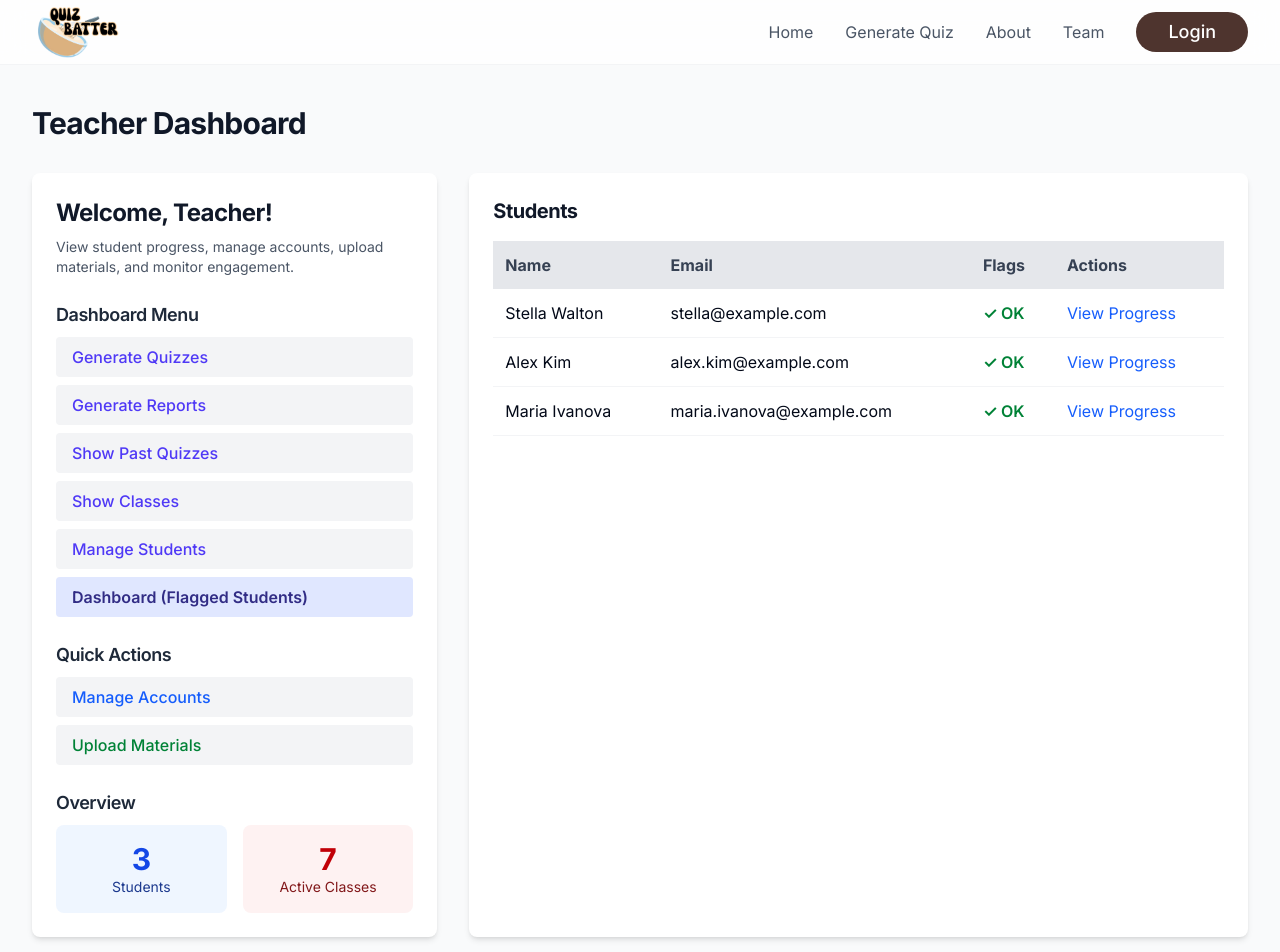
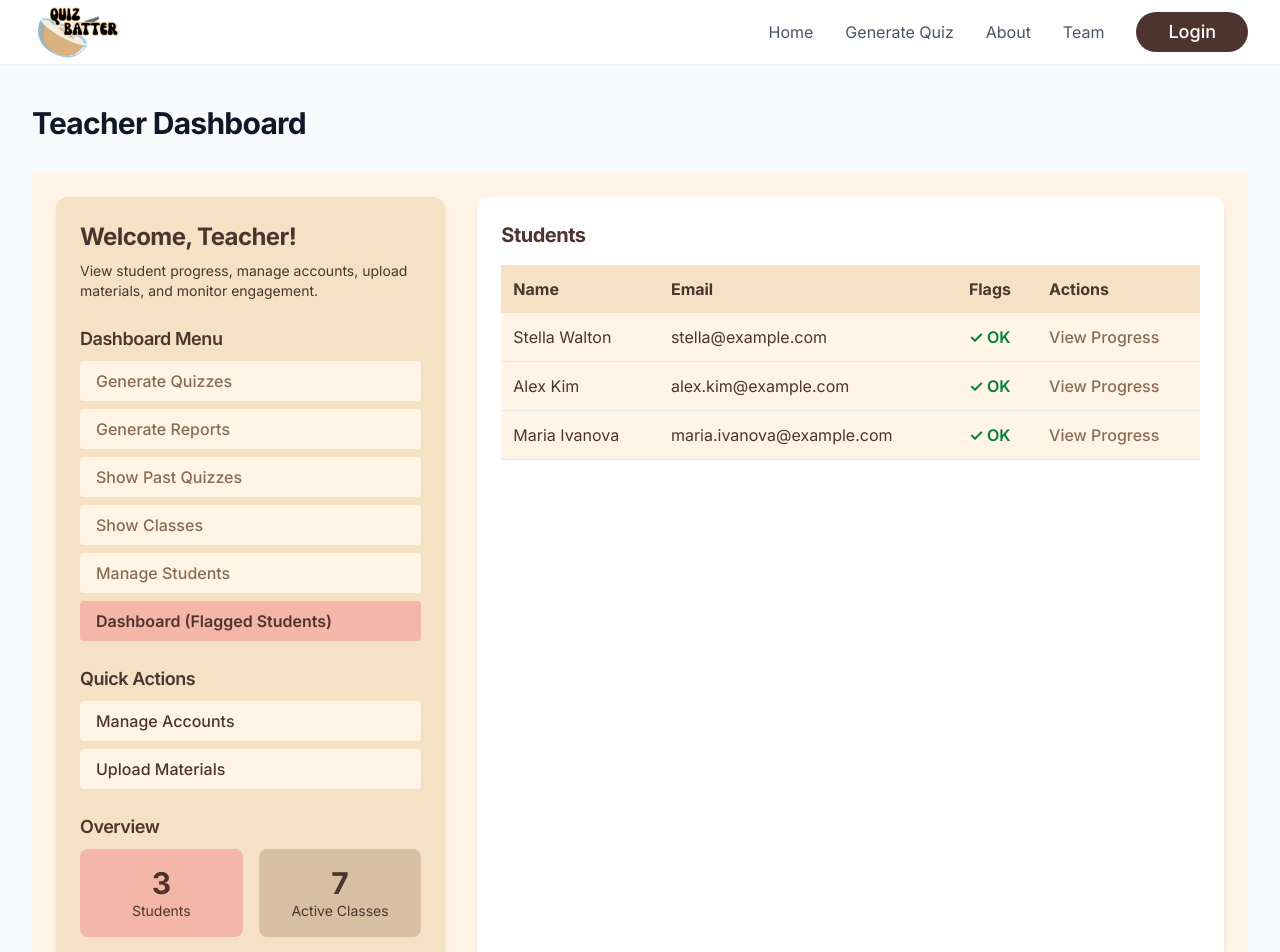
Before and after one commit to gongahkia/dothack-hackathon-2025, a Next.js app: page /teacher-dashboard in a window 1280 px wide. Shown: the top 952 px of the page. Built offline with nearby package versions, Linux system fonts and the light colour scheme.

Commit message:
bgfgnghn

```diff
--- a/components/show-classes.tsx
+++ b/components/show-classes.tsx
@@ -13,34 +13,32 @@ interface ShowClassesProps {
 
 export function ShowClasses({ classes }: ShowClassesProps) {
   return (
-    <div className="bg-white dark:bg-gray-900 rounded-lg shadow-md p-6 max-w-4xl mx-auto">
-      <h2 className="text-2xl font-bold text-gray-900 dark:text-white mb-4">
-        Classes
-      </h2>
+    <div className="rounded-2xl shadow-md p-6 max-w-4xl mx-auto bg-[#FFF4E6]">
+      <h2 className="text-2xl font-bold mb-4 text-[#4E342E]">Classes</h2>
       {classes.length === 0 ? (
-        <p className="text-gray-600 dark:text-gray-400 italic">No classes found.</p>
+        <p className="italic text-[#8B6C53]">No classes found.</p>
       ) : (
         <div className="overflow-x-auto">
-          <table className="min-w-full table-auto">
-            <thead>
-              <tr className="bg-gray-200 dark:bg-gray-700 text-gray-700 dark:text-gray-200">
-                <th className="p-3 text-left">Class Name</th>
-                <th className="p-3 text-left">Students Enrolled</th>
-                <th className="p-3 text-left">Actions</th>
+          <table className="min-w-full table-auto border-collapse">
+            <thead className="sticky top-0 z-10 bg-[#FFD7A5]">
+              <tr>
+                <th className="p-3 text-left font-semibold text-[#4E342E]">Class Name</th>
+                <th className="p-3 text-left font-semibold text-[#4E342E]">Students Enrolled</th>
+                <th className="p-3 text-left font-semibold text-[#4E342E]">Actions</th>
               </tr>
             </thead>
             <tbody>
               {classes.map((cls) => (
                 <tr
                   key={cls.id}
-                  className="border-b border-gray-100 dark:border-gray-700 hover:bg-gray-50 dark:hover:bg-gray-800"
+                  className="border-b border-[#D8BFA2] hover:bg-[#FFD7A5]/40 transition"
                 >
-                  <td className="p-3">{cls.name}</td>
-                  <td className="p-3">{cls.studentCount}</td>
+                  <td className="p-3 text-[#8B6C53]">{cls.name}</td>
+                  <td className="p-3 text-[#8B6C53]">{cls.studentCount}</td>
                   <td className="p-3">
                     <a
                       href={`/classes/${cls.id}`}
-                      className="text-blue-600 dark:text-blue-400 hover:underline"
+                      className="text-[#4E342E] hover:underline"
                     >
                       View Class
                     </a>
--- a/components/teacher-dashboard.tsx
+++ b/components/teacher-dashboard.tsx
@@ -3,7 +3,6 @@ import React from "react";
 interface Student {
   name: string;
   email: string;
-  // You can add more fields like avatar, lastLogin, etc.
 }
 
 interface TeacherDashboardProps {
@@ -11,126 +10,89 @@ interface TeacherDashboardProps {
 }
 
 export function TeacherDashboard({ students }: TeacherDashboardProps) {
-  // You might fetch 'students' in the page, or do it here with useEffect and state.
-
   return (
-    <div className="flex flex-col lg:flex-row gap-8">
-      {/* Left-side panel: Quick stats, classes, and nav links */}
-      <aside className="w-full lg:w-1/3 bg-white dark:bg-gray-900 rounded-lg shadow-md p-6 mb-6 lg:mb-0">
+    <div className="flex flex-col lg:flex-row gap-8 bg-[#FFF4E6] p-6 min-h-screen">
+      {/* Left Panel */}
+      <aside className="w-full lg:w-1/3 rounded-xl shadow-md p-6 bg-[#F5E2C4] text-[#4E342E]">
         <div className="mb-6">
-          <h2 className="text-2xl font-bold text-gray-900 dark:text-white mb-2">
-            Welcome, Teacher!
-          </h2>
-          <p className="text-gray-600 dark:text-gray-300 text-sm">
+          <h2 className="text-2xl font-bold mb-2">Welcome, Teacher!</h2>
+          <p className="text-sm">
             View student progress, manage accounts, upload materials, and monitor engagement.
           </p>
         </div>
 
-        {/* Navigation links for dashboard pages */}
+        {/* Navigation */}
         <nav className="mb-6">
-          <h3 className="text-lg font-semibold text-gray-800 dark:text-gray-200 mb-2">
-            Dashboard Menu
-          </h3>
+          <h3 className="text-lg font-semibold mb-2">Dashboard Menu</h3>
           <ul className="space-y-2">
-            <li>
-              <a
-                href="/generate"
-                className="block px-4 py-2 rounded bg-gray-100 dark:bg-gray-800 text-indigo-600 dark:text-indigo-400 hover:bg-indigo-50 dark:hover:bg-gray-700 font-medium transition"
-              >
-                Generate Quizzes
-              </a>
-            </li>
-            <li>
-              <a
-                href="/generate-report"
-                className="block px-4 py-2 rounded bg-gray-100 dark:bg-gray-800 text-indigo-600 dark:text-indigo-400 hover:bg-indigo-50 dark:hover:bg-gray-700 font-medium transition"
-              >
-                Generate Reports
-              </a>
-            </li>
-            <li>
-              <a
-                href="/past-quizzes"
-                className="block px-4 py-2 rounded bg-gray-100 dark:bg-gray-800 text-indigo-600 dark:text-indigo-400 hover:bg-indigo-50 dark:hover:bg-gray-700 font-medium transition"
-              >
-                Show Past Quizzes
-              </a>
-            </li>
-            <li>
-              <a
-                href="/classes"
-                className="block px-4 py-2 rounded bg-gray-100 dark:bg-gray-800 text-indigo-600 dark:text-indigo-400 hover:bg-indigo-50 dark:hover:bg-gray-700 font-medium transition"
-              >
-                Show Classes
-              </a>
-            </li>
-            <li>
-              <a
-                href="/manage-students"
-                className="block px-4 py-2 rounded bg-gray-100 dark:bg-gray-800 text-indigo-600 dark:text-indigo-400 hover:bg-indigo-50 dark:hover:bg-gray-700 font-medium transition"
-              >
-                Manage Students
-              </a>
-            </li>
-            <li>
-              <a
-                href="/teacher-dashboard" // Current dashboard, could be root if preferred
-                className="block px-4 py-2 rounded bg-indigo-100 dark:bg-indigo-700 text-indigo-900 dark:text-indigo-200 font-semibold"
-              >
-                Dashboard (Flagged Students)
-              </a>
-            </li>
+            {[
+              { name: "Generate Quizzes", path: "/generate" },
+              { name: "Generate Reports", path: "/generate-report" },
+              { name: "Show Past Quizzes", path: "/past-quizzes" },
+              { name: "Show Classes", path: "/classes" },
+              { name: "Manage Students", path: "/manage-students" },
+              { name: "Dashboard (Flagged Students)", path: "/teacher-dashboard", active: true },
+            ].map(({ name, path, active }) => (
+              <li key={name}>
+                <a
+                  href={path}
+                  className={`block px-4 py-2 rounded transition font-medium ${
+                    active
+                      ? "bg-[#F4B6A7] text-[#4E342E] font-semibold"
+                      : "bg-[#FFF4E6] hover:bg-[#F5E2C4] text-[#8B6C53]"
+                  }`}
+                >
+                  {name}
+                </a>
+              </li>
+            ))}
           </ul>
         </nav>
 
+        {/* Quick Actions */}
         <div className="mb-6">
-          <h3 className="text-lg font-semibold text-gray-800 dark:text-gray-200 mb-2">
-            Quick Actions
-          </h3>
+          <h3 className="text-lg font-semibold mb-2">Quick Actions</h3>
           <div className="space-y-2">
             <a
               href="/accounts"
-              className="block px-4 py-2 rounded bg-gray-100 dark:bg-gray-800 text-blue-600 dark:text-blue-400 hover:bg-blue-50 dark:hover:bg-gray-700 font-medium transition"
+              className="block px-4 py-2 rounded bg-[#FFF4E6] hover:bg-[#F5E2C4] text-[#4E342E] font-medium transition"
             >
               Manage Accounts
             </a>
             <a
               href="/upload"
-              className="block px-4 py-2 rounded bg-gray-100 dark:bg-gray-800 text-green-700 dark:text-green-400 hover:bg-green-50 dark:hover:bg-gray-700 font-medium transition"
+              className="block px-4 py-2 rounded bg-[#FFF4E6] hover:bg- [#F5E2C4]] text-[#4E342E] font-medium transition"
             >
               Upload Materials
             </a>
           </div>
         </div>
 
+        {/* Overview Stats */}
         <div>
-          <h3 className="text-lg font-semibold text-gray-800 dark:text-gray-200 mb-2">
-            Overview
-          </h3>
+          <h3 className="text-lg font-semibold mb-2">Overview</h3>
           <div className="flex gap-4">
-            <div className="flex-1 bg-blue-50 dark:bg-blue-900 rounded-lg p-4 text-center">
-              <div className="text-3xl font-bold text-blue-700 dark:text-blue-300">
+            <div className="flex-1 bg-[#F4B6A7] rounded-lg p-4 text-center">
+              <div className="text-3xl font-bold text-[#4E342E]">
                 {students.length}
               </div>
-              <div className="text-sm text-blue-900 dark:text-blue-400">Students</div>
+              <div className="text-sm text-[#4E342E]">Students</div>
             </div>
-            <div className="flex-1 bg-red-50 dark:bg-red-900 rounded-lg p-4 text-center">
-              <div className="text-3xl font-bold text-red-700 dark:text-red-300">7</div>
-              <div className="text-sm text-red-900 dark:text-red-400">Active Classes</div>
+            <div className="flex-1 bg-[#D8BFA2] rounded-lg p-4 text-center">
+              <div className="text-3xl font-bold text-[#4E342E]">7</div>
+              <div className="text-sm text-[#4E342E]">Active Classes</div>
             </div>
           </div>
         </div>
       </aside>
 
-      {/* Main content: Student list and flagged statuses */}
-      <section className="flex-1 bg-white dark:bg-gray-900 rounded-lg shadow-md p-6">
-        <h3 className="text-xl font-bold text-gray-900 dark:text-white mb-4">
-          Students
-        </h3>
+      {/* Main Panel */}
+      <section className="flex-1 bg-white rounded-xl shadow-md p-6 text-[#4E342E]">
+        <h3 className="text-xl font-bold mb-4">Students</h3>
         <div className="overflow-x-auto mb-6">
           <table className="min-w-full table-auto">
-            <thead>
-              <tr className="bg-gray-200 dark:bg-gray-700 text-gray-700 dark:text-gray-200">
+            <thead className="sticky top-0 z-10">
+              <tr className="bg-[#F5E2C4] text-[#4E342E]">
                 <th className="p-3 text-left">Name</th>
                 <th className="p-3 text-left">Email</th>
                 <th className="p-3 text-left">Flags</th>
@@ -140,34 +102,33 @@ export function TeacherDashboard({ students }: TeacherDashboardProps) {
             <tbody>
               {students.length === 0 && (
                 <tr>
-                  <td colSpan={4} className="p-4 italic text-gray-500 dark:text-gray-400">
+                  <td colSpan={4} className="p-4 italic text-[#8B6C53]">
                     No students yet
                   </td>
                 </tr>
               )}
               {students.map((student, idx) => {
-                // Example flagged condition: simple email includes "flag"
                 const flagged = student.email.toLowerCase().includes("flag");
                 return (
                   <tr
                     key={idx}
-                    className={`border-b border-gray-100 dark:border-gray-800 hover:bg-gray-50 dark:hover:bg-gray-800 ${
-                      flagged ? "bg-red-100 dark:bg-red-800" : ""
-                    }`}
+                    className={`border-b ${
+                      flagged ? "bg-[#F4B6A7]" : "bg-[#FFF4E6]"
+                    } hover:bg-[#F5E2C4] transition`}
                   >
                     <td className="p-3">{student.name}</td>
                     <td className="p-3">{student.email}</td>
                     <td className="p-3 font-semibold">
                       {flagged ? (
-                        <span className="text-red-700 dark:text-red-400">⚠️ Flagged</span>
+                        <span className="text-[#8B6C53]">⚠️ Flagged</span>
                       ) : (
-                        <span className="text-green-700 dark:text-green-400">✓ OK</span>
+                        <span className="text-green-700">✓ OK</span>
                       )}
                     </td>
                     <td className="p-3">
                       <a
                         href={`/students/${encodeURIComponent(student.email)}`}
-                        className="text-blue-600 dark:text-blue-400 hover:underline"
+                        className="text-[#8B6C53] hover:underline font-medium"
                       >
                         View Progress
                       </a>
@@ -178,7 +139,6 @@ export function TeacherDashboard({ students }: TeacherDashboardProps) {
             </tbody>
           </table>
         </div>
-        {/* You can add a footer or other dashboard widgets here */}
       </section>
     </div>
   );
```
Also changed, not shown: components/show-past-quizzes.tsx (+36 -7 lines).
